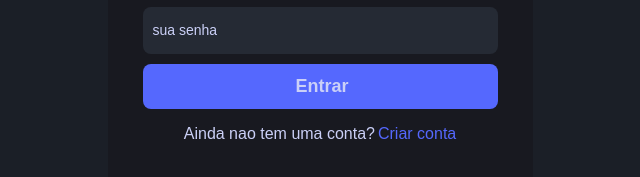
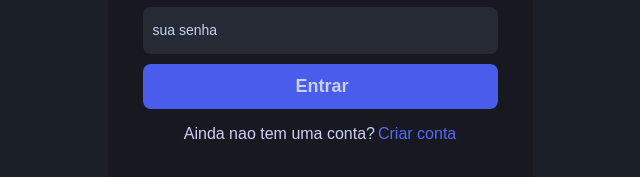
Before and after one commit to pedrohc1/Tela-Login, a plain HTML site: page index.html in a window 1280 px wide. In both pictures the pointer is over the input "Entrar". Shown: the part 377-554 px from the top of the page, without its empty margins (320-960 px from the left). Drawn offline with Linux system fonts and the light colour scheme.

Commit message:
segundo commit

```diff
--- a/style.css
+++ b/style.css
@@ -58,6 +58,10 @@ form [type="submit"]{
     cursor: pointer;
 }
 
+ form [type="submit"]:hover{
+    background-color:#495cec;
+ }
+
 p {
 color:#CBD0F7;
 }
```
